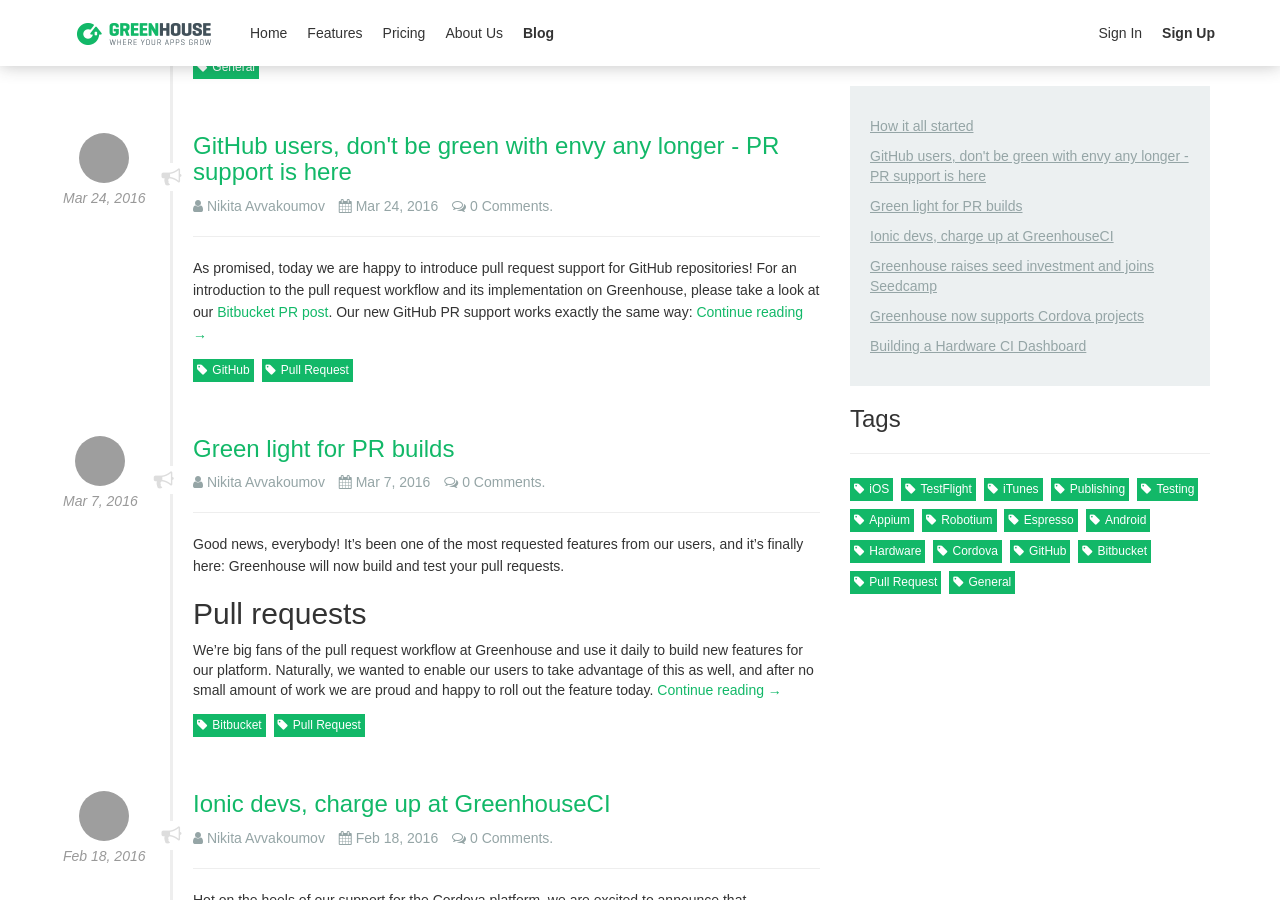
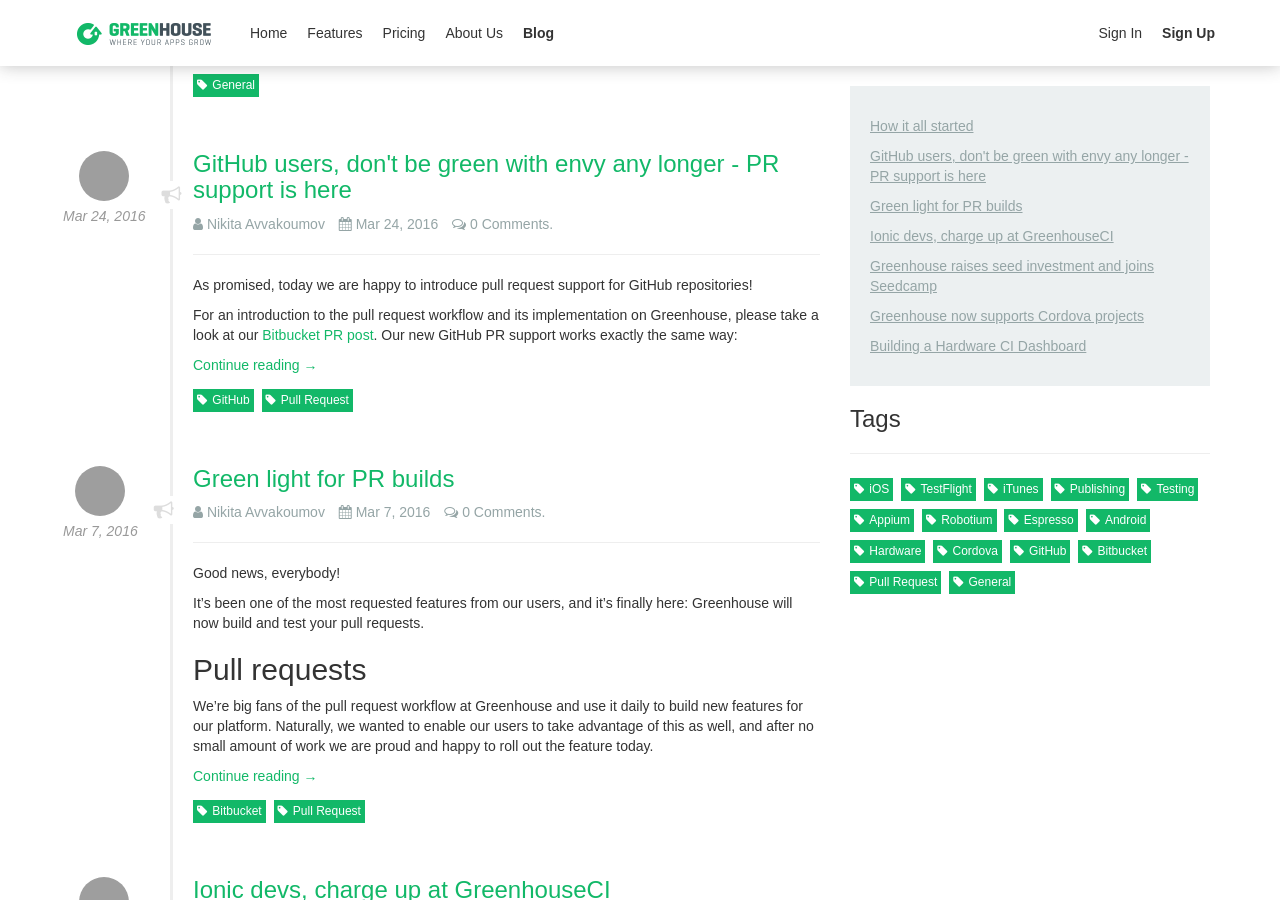
Before and after one commit to GreenhouseCI/blog.greenhouseci.com, a Jekyll site: the page built from index.html, in a window 1280 px wide and 900 px high, scrolled down 391 px. Built offline with Jekyll 4.4.1, drawn with Linux system fonts in a browser that asks for light colours; nearby versions of some CDN libraries; the list of posts is cut into pages by our own code; comment, search, counter and statistics services are not loaded; grey boxes are pictures that could not be loaded.

Commit message:
Stop stripping <p> from excerpts

```diff
--- a/_layouts/blog_by_tag.html
+++ b/_layouts/blog_by_tag.html
@@ -34,7 +34,7 @@
           </ul>
           <hr>
           <p class="blg-text">
-            {{ post.excerpt | remove: '<p>' | remove: '</p>' }}
+            {{ post.excerpt }}
             <a href="{{ site.url }}{{ post.url }}">Continue reading &#8594;</a>
           </p>
           <p class="tags">
--- a/index.html
+++ b/index.html
@@ -28,7 +28,7 @@
           </ul>
           <hr>
           <p class="blg-text">
-            {{ post.excerpt | remove: '<p>' | remove: '</p>' }}
+            {{ post.excerpt }}
             <a href="{{ site.url }}{{ post.url }}">Continue reading &#8594;</a>
           </p>
           <p class="tags">
```
